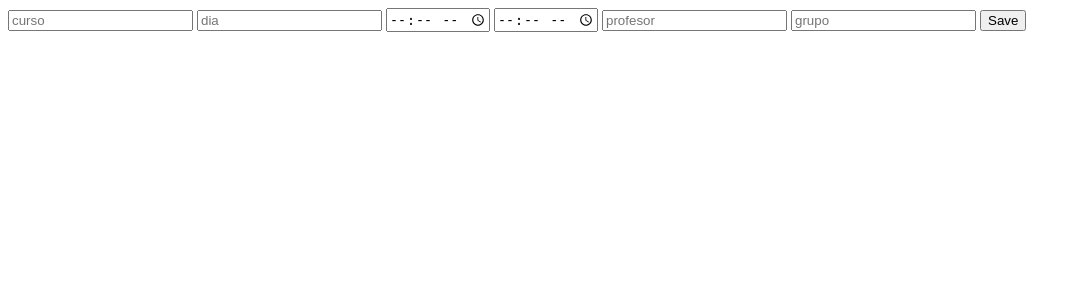
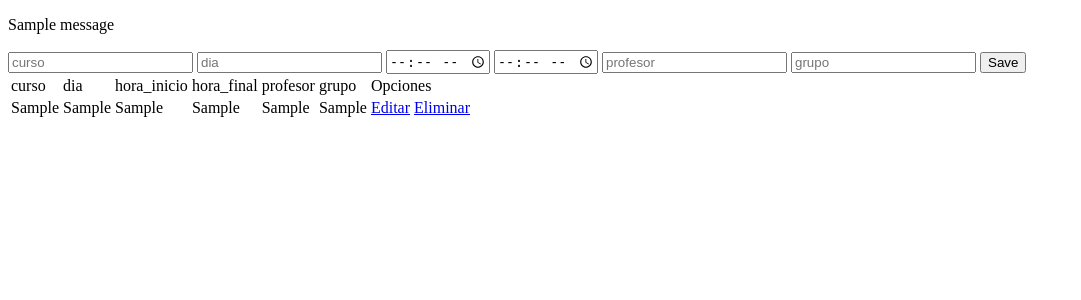
Before and after one commit to josueSU-UNSA/123, a Flask app: page / in a window 1280 px wide. Shown: the top 300 px of the page, without its empty margins (0-1081 px from the left). Run offline with Flask 2, Linux system fonts and the light colour scheme; tables that the repository leaves empty or names only in its code hold one stand-in row (values such as "Sample post"); one stand-in notice (Sample message) is shown; some libraries are stand-ins or nearby versions.

Commit message:
Update index.html

```diff
--- a/templates/index.html
+++ b/templates/index.html
@@ -1,4 +1,12 @@
 <!DOCTYPE html>
+{% with messages =get_flashed_messages() %}<!--mensajes posibles del servidor a traves del mensaje flash, esto se puede hacer gracias al flask-->
+{% if messages%}<!--Si hay mensajes ,messages sera un arreglo y se recorrera por el sgte for-->
+{% for message in messages %}<!--iterador message al arreglo messages, por cada recorrido mostraremos cada mensaje en un texto-->
+<p>{{message}}</p>
+{%  endfor %}
+{%  endif %}
+{%  endwith %}
+
 <!--este archivo nos permite enviar los datos para ser ingresados a la BDD-->
 <form action="/add_contact" method="POST"><!--Enviaremos los datos a la ruta add contact-->
     <input type="text" name="curso" placeholder="curso">
@@ -14,3 +22,38 @@
 
 
 </form>
+<table>
+    <thead>
+        <tr>
+            <td>curso</td>
+            <td>dia</td>
+            <td>hora_inicio</td>
+            <td>hora_final</td>
+            <td>profesor</td>
+            <td>grupo</td>
+            <!--Esta fila siguiente es para colocar los botones de eliminar-->
+            <td>Opciones</td>
+
+        </tr>
+
+    </thead>
+    <tbody><!--con tbody llenaremos los elementos que vienen de la base de datos,pero antes haremos la consulta desde el App.py-->
+        {% for horario in horarios %}
+        <tr>
+            <td>{{horario.1}}</td><!--esto me ayuda a mostrar el primer valro de la columna de cada seccion curso horario ,etc mostrandome los datos almacenados-->
+            <td>{{horario.2}}</td>
+            <td>{{horario.3}}</td>
+            <td>{{horario.4}}</td>
+            <td>{{horario.5}}</td>
+            <td>{{horario.6}}</td>
+            <td><!--estos seran botones que luciran como enlaces para editar o eliminar -->
+                <a href="/edit/{{horario.0}}">Editar</a>
+                <a href="/delete/{{horario.0}}">Eliminar</a>
+            </td>
+            <td>
+
+            </td>
+        </tr>
+        {% endfor%}
+    </tbody>
+</table>
```
